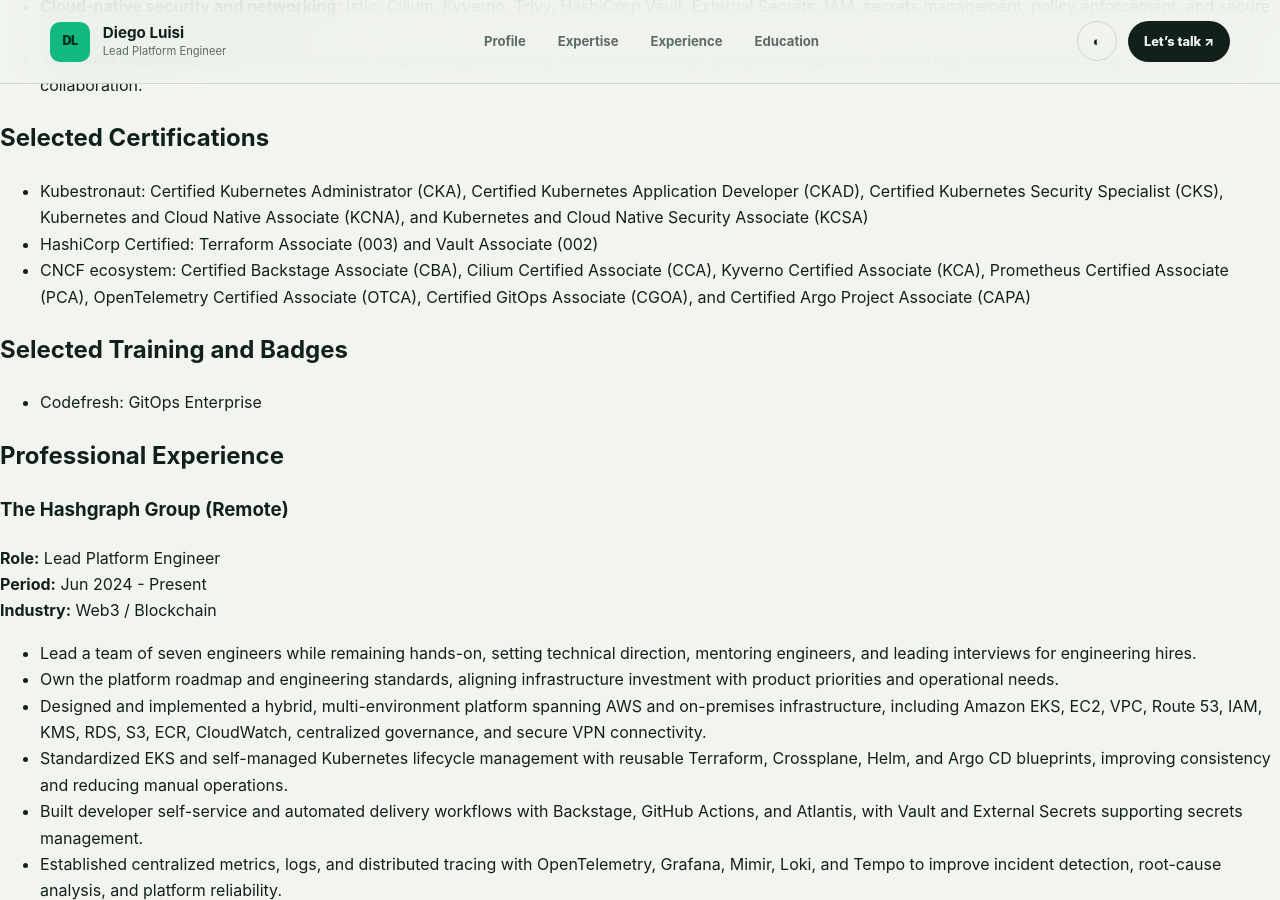
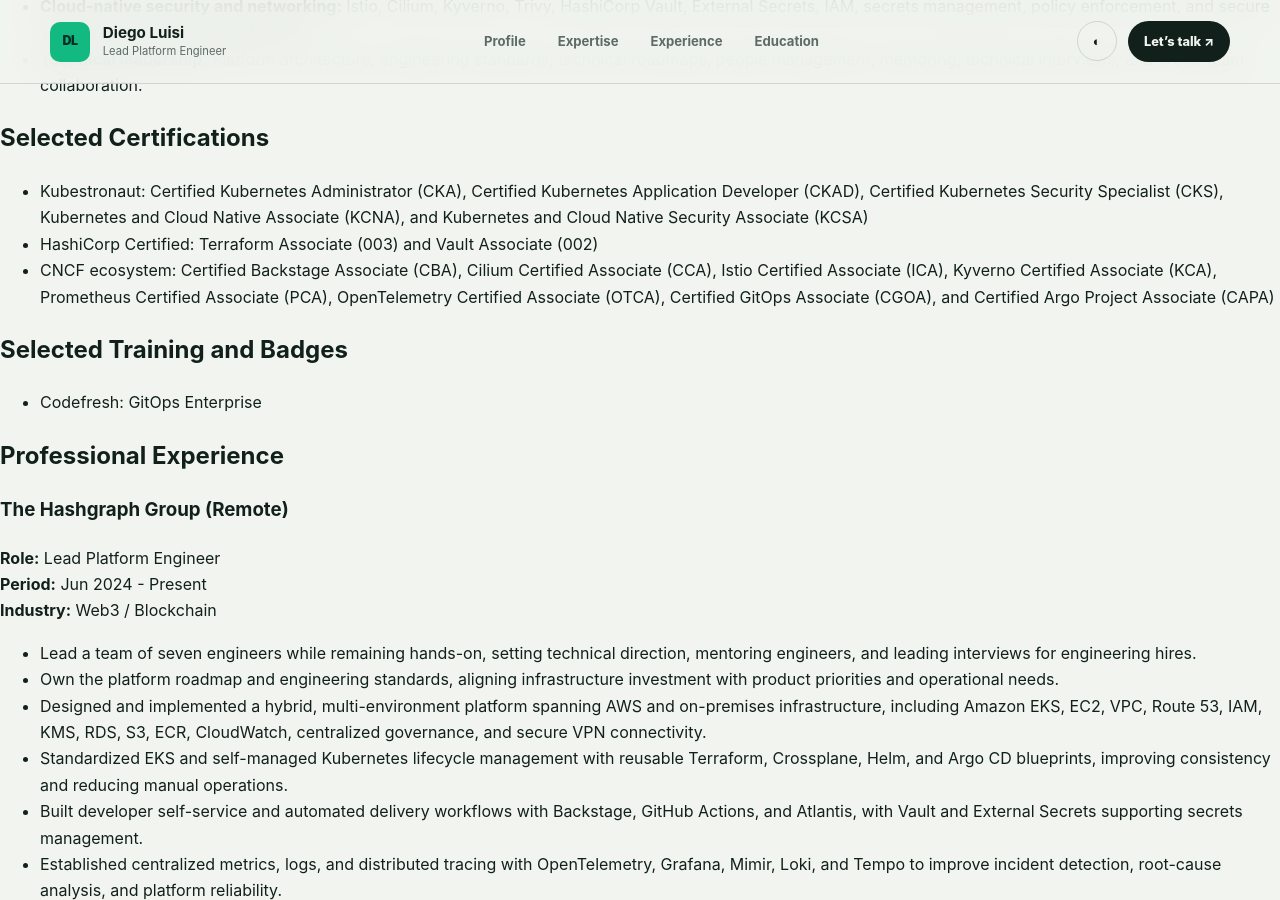
Before and after one commit to diegoluisi/diegoluisi, a Jekyll site: the page built from curriculum/Diego_Luisi_ATS.md, in a window 1280 px wide and 900 px high, scrolled down 1018 px. Built offline with Jekyll 4.4.1, drawn with Linux system fonts in a browser that asks for light colours; our own code applies the rules of GitHub Pages for plain Markdown files.

Commit message:
feat(Istio): :medal: ICA: Istio Certification

```diff
--- a/curriculum/Diego_Luisi_ATS.md
+++ b/curriculum/Diego_Luisi_ATS.md
@@ -28,7 +28,7 @@
 
 - Kubestronaut: Certified Kubernetes Administrator (CKA), Certified Kubernetes Application Developer (CKAD), Certified Kubernetes Security Specialist (CKS), Kubernetes and Cloud Native Associate (KCNA), and Kubernetes and Cloud Native Security Associate (KCSA)
 - HashiCorp Certified: Terraform Associate (003) and Vault Associate (002)
-- CNCF ecosystem: Certified Backstage Associate (CBA), Cilium Certified Associate (CCA), Kyverno Certified Associate (KCA), Prometheus Certified Associate (PCA), OpenTelemetry Certified Associate (OTCA), Certified GitOps Associate (CGOA), and Certified Argo Project Associate (CAPA)
+- CNCF ecosystem: Certified Backstage Associate (CBA), Cilium Certified Associate (CCA), Istio Certified Associate (ICA), Kyverno Certified Associate (KCA), Prometheus Certified Associate (PCA), OpenTelemetry Certified Associate (OTCA), Certified GitOps Associate (CGOA), and Certified Argo Project Associate (CAPA)
 
 ## Selected Training and Badges
 
```
Also changed, not shown: curriculum/Diego_Luisi.md (+3 -1 lines).
